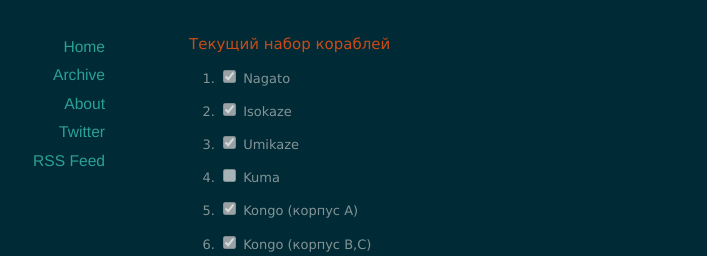
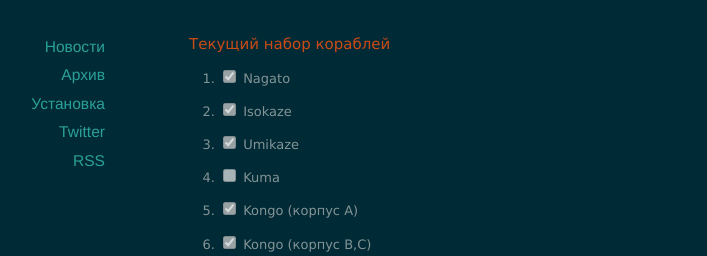
Before and after one commit to orels1/wows-kancolle, a Jekyll site: the page built from index.html, in a window 1280 px wide. Shown: the part 236-492 px from the top of the page, without its empty margins (201-908 px from the left). Built offline with Jekyll 4.4.1, drawn with Linux system fonts in a browser that asks for light colours; nearby versions of some CDN libraries; the list of posts is cut into pages by our own code.

Commit message:
modified install instructions

```diff
--- a/_layouts/default.html
+++ b/_layouts/default.html
@@ -34,11 +34,11 @@
     <div id="sidebar">
       <nav>
         <ul>
-          <li><a href="{{ site.baseurl }}/">Home</a></li>
-          <li><a href="{{ site.baseurl }}/archives">Archive</a></li>
-          <li><a href="{{ site.baseurl }}/about">About</a></li>
+          <li><a href="{{ site.baseurl }}/">Новости</a></li>
+          <li><a href="{{ site.baseurl }}/archives">Архив</a></li>
+          <li><a href="{{ site.baseurl }}/install">Установка</a></li>
           <li><a href="http://twitter.com/orels1_">Twitter</a></li>
-          <li><a href="{{ site.baseurl }}/feed.xml">RSS Feed</a></li>
+          <li><a href="{{ site.baseurl }}/feed.xml">RSS</a></li>
         </ul>
       </nav>
     </div>
--- a/index.html
+++ b/index.html
@@ -1,6 +1,6 @@
 ---
 layout: default
-title: Solar Theme
+title: Скин-пак Kancolle для WoWS
 ---
 
 <article class="post">
--- /dev/null
+++ b/install/index.markdown
@@ -0,0 +1,6 @@
+---
+layout: default
+title: Установка
+---
+
+Скачать и распаковать архив. В папке с игрой, в директории `res_mods` выбрать папку с номером текущего патча (на момент создания - `0.5.9.1`) и скопировать туда содержимое папки `release`. Таким образом `content` должна лежать в `<папка игры>/res_mods/<номер патча>`
```
Also changed, not shown: about/index.markdown (deleted, +0 -11 lines).
